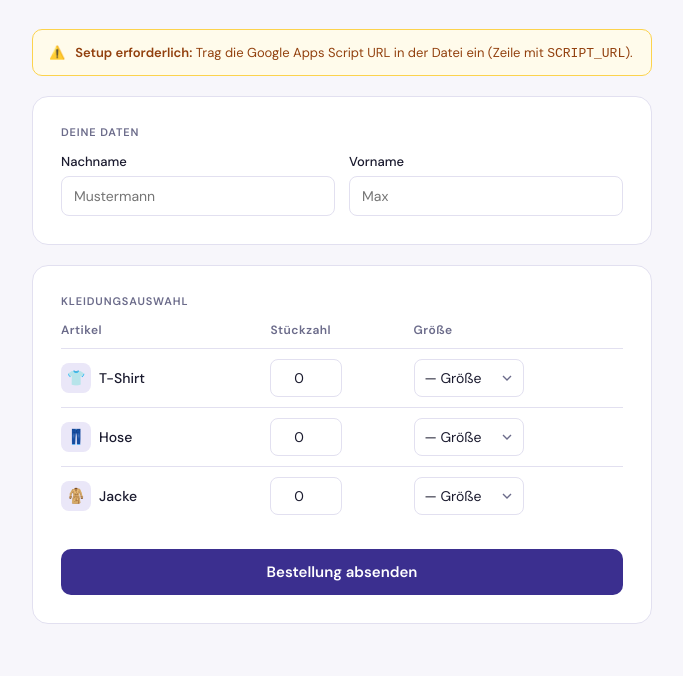
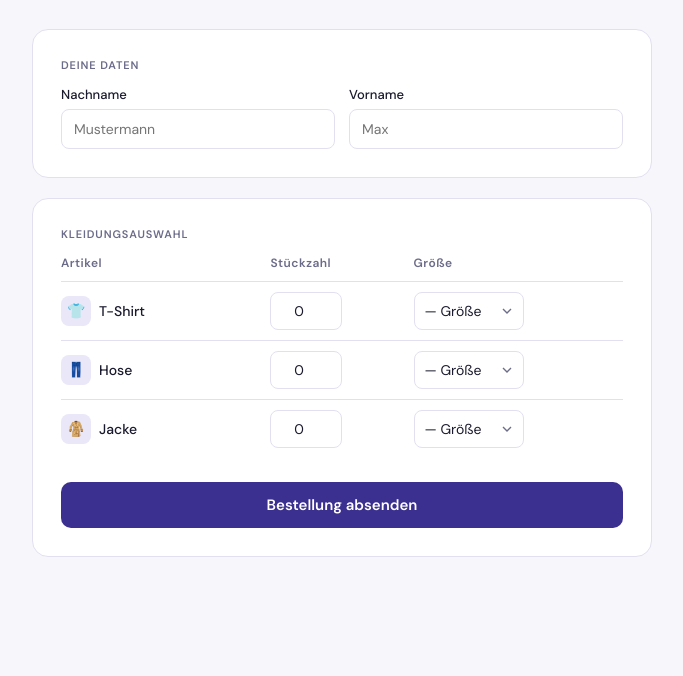
Before and after one commit to egerebecca/Arbeitskleidung, a plain HTML site: page index.html in a window 1280 px wide. Shown: the part 154-830 px from the top of the page, without its empty margins (298-981 px from the left). After the commit the page ends 800 px from the top, so only its background shows below. Drawn offline with Linux system fonts and the light colour scheme.

Commit message:
Update index.html

```diff
--- a/index.html
+++ b/index.html
@@ -311,7 +311,7 @@
   const SCRIPT_URL = "https://script.google.com/macros/s/AKfycbzTYdKuGMi9lwjG4vIvmBE5qBeifwM4CrJJOdx7NZzm5_N0A-tbRkGIuQa6aiHRrmYU/exec";
   // ↑↑↑↑↑↑↑↑↑↑↑↑↑↑↑↑↑↑↑↑↑↑↑↑↑↑↑↑↑↑↑↑↑↑↑↑↑↑↑
 
-  if (SCRIPT_URL !== "https://script.google.com/macros/s/AKfycbzTYdKuGMi9lwjG4vIvmBE5qBeifwM4CrJJOdx7NZzm5_N0A-tbRkGIuQa6aiHRrmYU/exec") {
+  if (SCRIPT_URL !== "DEINE_SCRIPT_URL_HIER") {
     document.getElementById('config-hint').style.display = 'none';
   }
 
```
